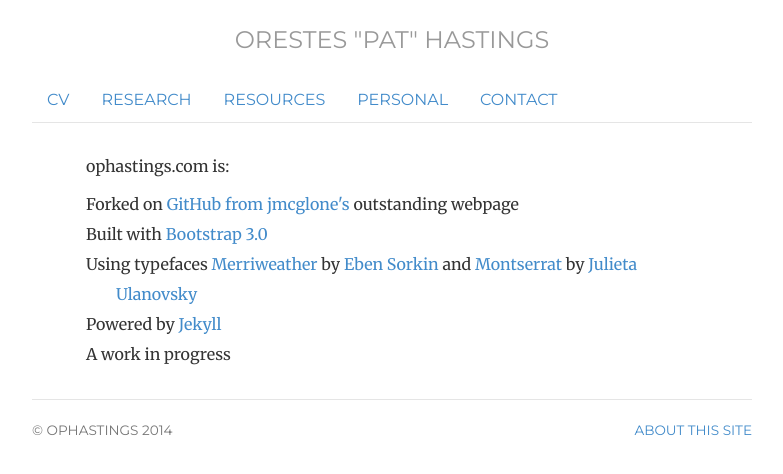
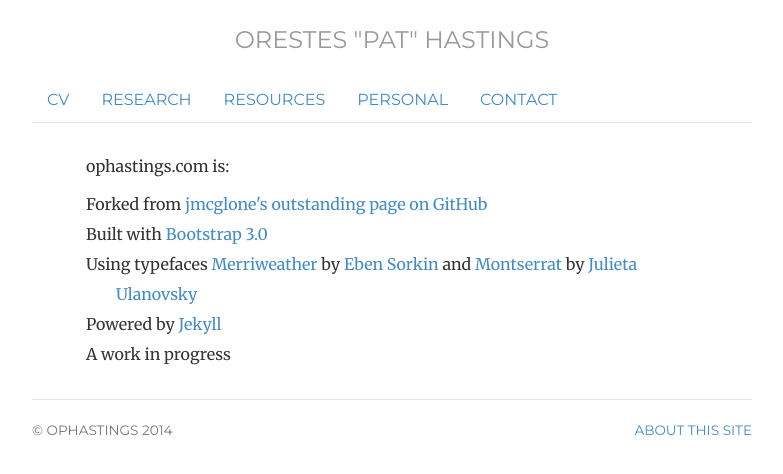
Before and after one commit to ophastings/ophastings.github.io, a Jekyll site: the page built from about/index.html, in a window 1280 px wide. Shown: the top 474 px of the page, without its empty margins (248-1031 px from the left). Built offline with Jekyll 4.4.1, drawn with Linux system fonts in a browser that asks for light colours.

Commit message:
Update index.html

```diff
--- a/about/index.html
+++ b/about/index.html
@@ -9,7 +9,7 @@ description: Credits and information about the website ophastings.com, the perso
     <p>ophastings.com is:</p>
 
       <ul class="list-unstyled">
-        <li>Forked on <a href="http://github.com/jmcglone/jmcglone.github.io">GitHub from jmcglone's</a> outstanding webpage</li>
+        <li>Forked from <a href="http://github.com/jmcglone/jmcglone.github.io">jmcglone's outstanding page on GitHub</a></li>
         <li>Built with <a href="http://getbootstrap.com/" title="Bootstrap 3.0">Bootstrap 3.0</a></li>
         <li>Using typefaces <a href="http://www.google.com/fonts/specimen/Merriweather" title ="Merriweather">Merriweather</a> by <a href="https://plus.google.com/106288796449831139244/about" title="Eben Sorkin">Eben Sorkin</a> and <a href="http://www.google.com/fonts/specimen/Montserrat" title="Montserrat">Montserrat</a> by <a href="http://www.zkysky.com.ar/" title="ZkySky Design">Julieta Ulanovsky</a></li>
         <li>Powered by <a href="http://jekyllrb.com/" title="Jekyll">Jekyll</a></li>
```
